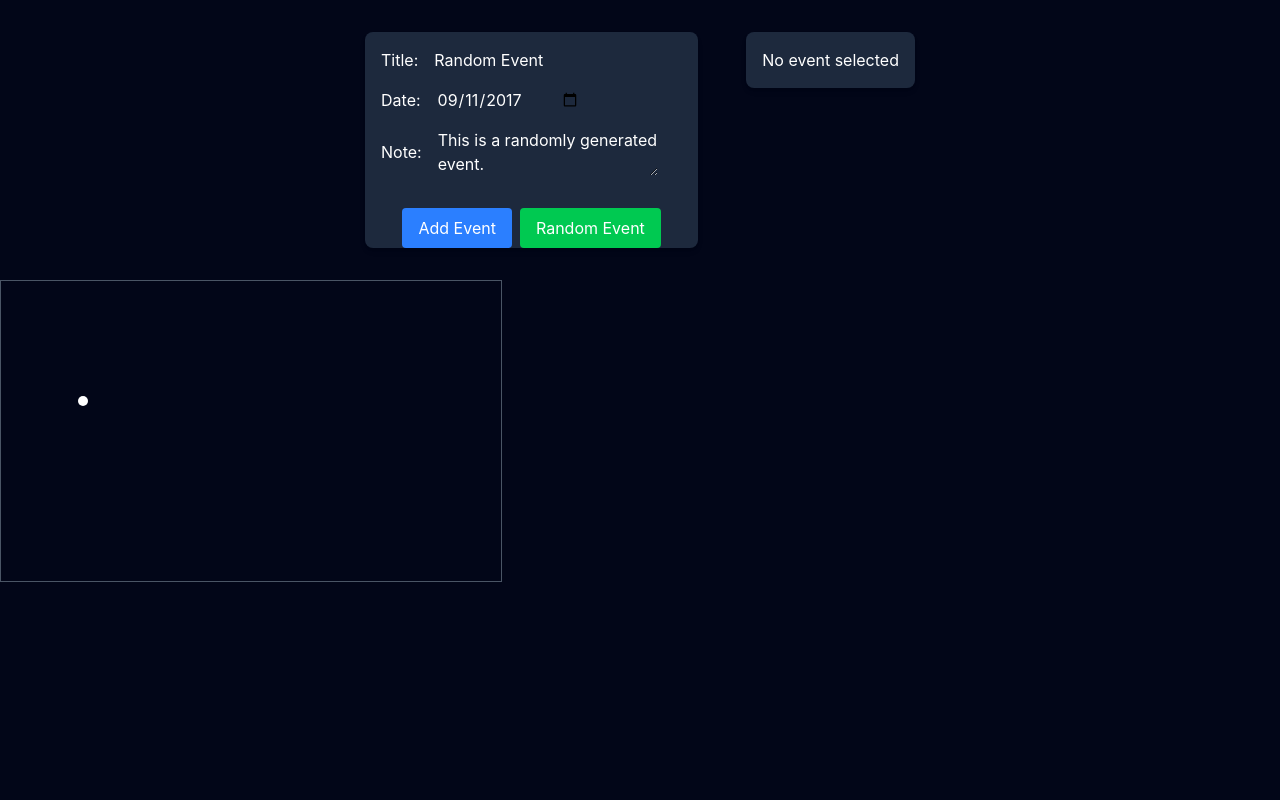
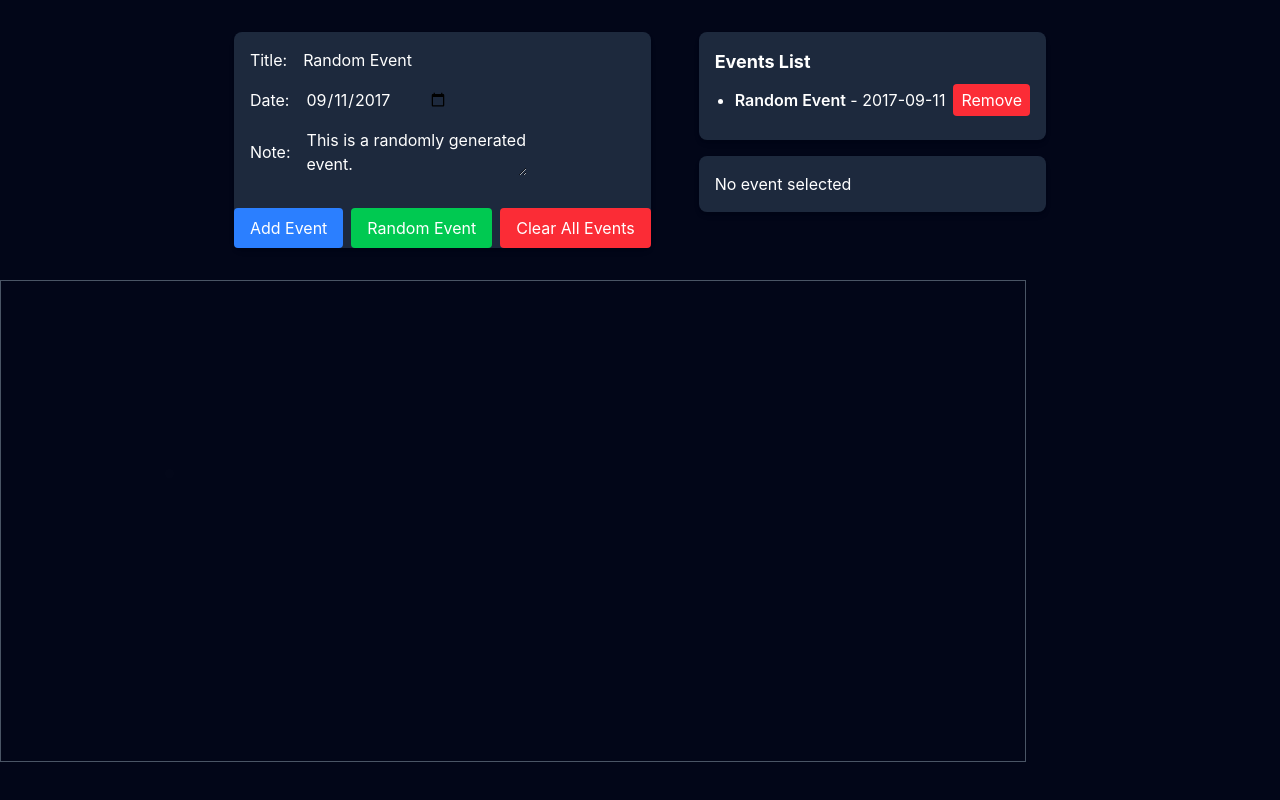
Before and after one commit to Pos-cmd/constellation, a React (Vite) app: page / in a window 1280 px wide. Both pictures are taken after a click on the button "Random Event". Built offline with nearby package versions, Linux system fonts and the light colour scheme.

Commit message:
feat: add event clearing functionality and improve event display in Sky component

```diff
--- a/src/App.tsx
+++ b/src/App.tsx
@@ -18,15 +18,29 @@ export interface ConstellationEvent {
 function App() {
   const [events, setEvents] = useState<ConstellationEvent[]>(() => JSON.parse(localStorage.getItem("constellation.events") || '[]'))
   const [selectedEvent, setSelectedEvent] = useState<ConstellationEvent | null>(null)
+  const [skySize, setSkySize] = useState({ width: window.innerWidth * 0.8, height: window.innerHeight * 0.6 })
+
+  useEffect(() => {
+    const handleResize = () => {
+      setSkySize({ width: window.innerWidth * 0.8, height: window.innerHeight * 0.6 })
+    }
+
+    window.addEventListener('resize', handleResize)
+
+    return () => {
+      window.removeEventListener('resize', handleResize)
+    }
+  }, [])
+
+  const clearEvents = () => {
+    setEvents([])
+    setSelectedEvent(null)
+    localStorage.removeItem("constellation.events")
+  }
 
   useEffect(() => {
     localStorage.setItem("constellation.events", JSON.stringify(events))
   }, [events])
-
-  const skySize = {
-    height: 300,
-    width: 500,
-  }
 
   return (
 
@@ -34,11 +48,16 @@ function App() {
       <div className="flex flex-col md:flex-row gap-4 justify-center items-start p-4">
         <EventForm
           skySize={skySize}
-          selectedEvent={selectedEvent}
           onAdd={(newEvent) => setEvents([...events, newEvent])}
+          onClearEvents={clearEvents}
         />
 
-        <EventDetails event={selectedEvent} />
+        <EventDetails selectedEvent={selectedEvent} eventList={events} onRemoveEvent={(id) => {
+          setEvents(events.filter((e) => e.id !== id))
+          if (selectedEvent?.id === id) {
+            setSelectedEvent(null)
+          }
+        }} />
 
       </div>
 
--- a/src/components/EventDetails.tsx
+++ b/src/components/EventDetails.tsx
@@ -1,17 +1,50 @@
 import { ConstellationEvent } from '../App';
 
-export const EventDetails = ({ event }: { event: ConstellationEvent | null }) => {
+export const EventDetails = ({ selectedEvent, eventList, onRemoveEvent }: { selectedEvent: ConstellationEvent | null; eventList: ConstellationEvent[]; onRemoveEvent: (id: string) => void }) => {
   return (
+    <div>
+      {/* Events list, with scrollbar and action for remove an event */}
+      <div className="bg-slate-800 rounded-lg shadow-md m-4 p-4 text-white max-h-64 overflow-y-auto">
+        <h2 className="text-lg font-bold mb-2">Events List</h2>
+        {eventList.length > 0 ? (
+          <ul className="list-disc pl-5">
+            {eventList.map((event) => (
+              <li key={event.id} className="mb-2">
+                <span className="font-semibold">{event.title}</span> - {event.date}
+                <button
+                  onClick={() => onRemoveEvent(event.id)}
+                  className="bg-red-500 text-white px-2 py-1 rounded hover:bg-red-600 ml-2"
+                >
+                  Remove
+                </button>
+              </li>
+            ))}
+          </ul>
+        ) : (
+          <p>No events to display</p>
+        )}
+      </div>
+
+      {/* Event Details */}
       <div className="bg-slate-800 rounded-lg shadow-md m-4 p-4 text-white">
-      {event ? (
+        {selectedEvent ? (
           <div className="flex flex-col gap-2">
-          <h2>{event.title}</h2>
-          <p>Date: {event.date}</p>
-          <p>Note: {event.note}</p>
+            <div>
+              <h2>{selectedEvent.title}</h2>
+              <p>Date: {selectedEvent.date}</p>
+              <p>Note: {selectedEvent.note}</p>
+            </div>
+            <button
+              onClick={() => onRemoveEvent(selectedEvent.id)}
+              className="bg-red-500 text-white px-2 py-1 rounded hover:bg-red-600 ml-2"
+            >
+              Remove
+            </button>
           </div>
         ) : (
           <p>No event selected</p>
         )}
       </div>
+    </div>
   )
 }
--- a/src/components/EventForm.tsx
+++ b/src/components/EventForm.tsx
@@ -1,22 +1,18 @@
 import { useState } from 'react';
 import { ConstellationEvent } from '../App';
 
-export const EventForm = ({ onAdd, skySize, selectedEvent }:
+export const EventForm = ({ onAdd, skySize, onClearEvents }:
   {
     onAdd: (event: ConstellationEvent) => void;
     skySize: { width: number; height: number };
-    selectedEvent: ConstellationEvent | null
+    onClearEvents: () => void;
   }) => {
 
   const [title, setTitle] = useState("")
   const [date, setDate] = useState("")
   const [note, setNote] = useState("")
 
-  const generateRandomPosition = () => {
-    const randomX = Math.floor(Math.random() * skySize.width)
-    const randomY = Math.floor(Math.random() * skySize.height)
-    return { x: randomX, y: randomY }
-  }
+  const generateRandomPosition = () => ({ x: Math.random(), y: Math.random()})
 
   const handleSubmit = (e: React.SubmitEvent<HTMLFormElement>) => {
     e.preventDefault()
@@ -119,6 +115,14 @@ export const EventForm = ({ onAdd, skySize, selectedEvent }:
           >
             Random Event
           </button>
+
+          <button
+            type="button"
+            onClick={onClearEvents}
+            className="bg-red-500 text-white px-4 py-2 rounded hover:bg-red-600 ml-2"
+          >
+            Clear All Events
+          </button>
         </div>
       </form>
     </div>
--- a/src/components/Sky.tsx
+++ b/src/components/Sky.tsx
@@ -8,18 +8,26 @@ export const Sky = ({ events, skySize, onEventSelect }:
     onEventSelect: (event: ConstellationEvent | null) => void
   }) => {
   const canvasRef = useRef<HTMLCanvasElement>(null)
+  const dprScale = window.devicePixelRatio || 1
 
-  const drawCircle = (ctx: CanvasRenderingContext2D, x: number, y: number, radius: number) => {
+
+  const clearCanvas = (ctx: CanvasRenderingContext2D) => {
+    ctx.clearRect(0, 0, skySize.width, skySize.height)
+  }
+
+  const drawCircle = (ctx: CanvasRenderingContext2D, position: { x: number, y: number }, radius: number, opacity: number) => {
     ctx.beginPath()
-    ctx.arc(x, y, radius, 0, 2 * Math.PI)
+    ctx.arc(position.x * skySize.width, position.y * skySize.height, radius, 0, 2 * Math.PI)
+    ctx.globalAlpha = opacity
     ctx.fillStyle = 'white'
     ctx.fill()
   }
 
-  const drawLine = (ctx: CanvasRenderingContext2D, start: { x: number, y: number }, end: { x: number, y: number }) => {
+  const drawLine = (ctx: CanvasRenderingContext2D, start: { x: number, y: number }, end: { x: number, y: number }, opacity: number) => {
     ctx.beginPath()
-    ctx.moveTo(start.x, start.y)
-    ctx.lineTo(end.x, end.y)
+    ctx.moveTo(start.x * skySize.width, start.y * skySize.height)
+    ctx.lineTo(end.x * skySize.width, end.y * skySize.height)
+    ctx.globalAlpha = opacity
     ctx.strokeStyle = 'white'
     ctx.stroke()
   }
@@ -29,11 +37,11 @@ export const Sky = ({ events, skySize, onEventSelect }:
     if (!onClickRect) return
 
 
-    const onClickX = e.clientX - onClickRect.left
-    const onClickY = e.clientY - onClickRect.top
+    const onClickX = (e.clientX - onClickRect.left) / dprScale
+    const onClickY = (e.clientY - onClickRect.top) / dprScale
 
     const closestEvent = events.reduce((closest, event) => {
-      const distance = Math.hypot(onClickX - event.position.x, onClickY - event.position.y)
+      const distance = Math.hypot(onClickX - event.position.x * skySize.width, onClickY - event.position.y * skySize.height)
 
       return distance < closest.distance ? { event, distance } : closest
     }, { event: null as ConstellationEvent | null, distance: Infinity })
@@ -47,28 +55,45 @@ export const Sky = ({ events, skySize, onEventSelect }:
   }
 
   useEffect(() => {
+    if (canvasRef.current) {
+      canvasRef.current.width = Math.floor(skySize.width * dprScale);
+      canvasRef.current.height = Math.floor(skySize.height * dprScale);
+    }
+
+    // Set the canvas context to account for device pixel ratio
     const ctx = canvasRef.current?.getContext('2d')
+    ctx?.scale(window.devicePixelRatio, window.devicePixelRatio)
 
     //clear canvas
-    ctx?.clearRect(0, 0, skySize.width, skySize.height)
+    clearCanvas(ctx!)
 
     // Properties for the circle
     const radius = 5
 
     const sortedEvents = [...events].sort((a, b) => a.date.localeCompare(b.date))
 
-    // Draw circle
+    const animate = () => {
+
+      clearCanvas(ctx!)
+
       sortedEvents
         .forEach((event, index) => {
+
+          const opacity = Math.sin(Date.now() / 1000 + index) / 2 // Oscillate between 0 and 1
+
           // Draw the circle for the event
-        drawCircle(ctx!, event.position.x, event.position.y, radius)
+          drawCircle(ctx!, event.position, radius, opacity)
 
           // Draw line to the next event if it exists
           if (index < sortedEvents.length - 1) {
             const nextEvent = sortedEvents[index + 1]
-          drawLine(ctx!, event.position, nextEvent.position)
+            drawLine(ctx!, event.position, nextEvent.position, 0.5)
           }
         })
+      requestAnimationFrame(animate)
+    }
+
+    animate()
 
   }, [events, skySize])
 
```
Lines whose indentation alone changed are shown as unchanged.
